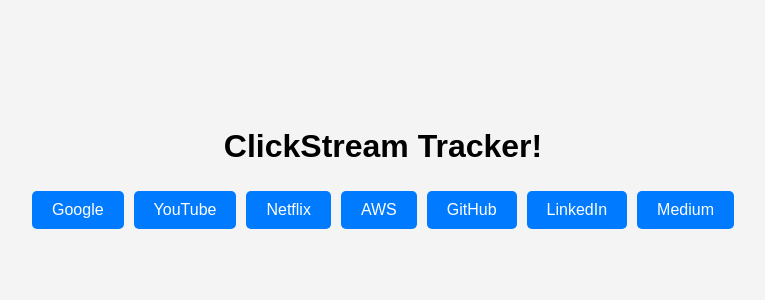
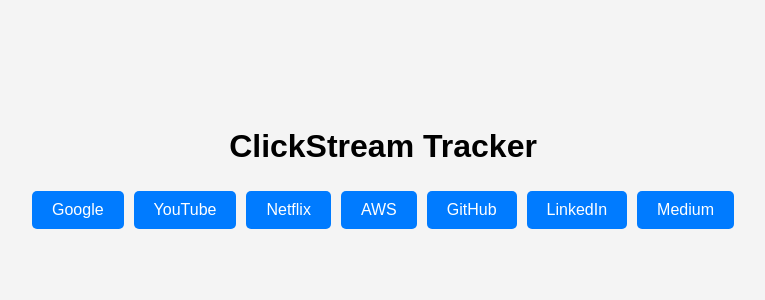
Before and after one commit to rohithgowthamg4927/clickweb, a React (Create React App) app: page / in a window 1280 px wide. Shown: the top 300 px of the page, without its empty margins (257-1022 px from the left). Built offline with nearby package versions, Linux system fonts and the light colour scheme.

Commit message:
update App.js

```diff
--- a/src/App.js
+++ b/src/App.js
@@ -107,7 +107,7 @@
 
   return (
     <div style={{ textAlign: "center", marginTop: "100px" }}>
-      <h1>ClickStream Tracker!</h1>
+      <h1>ClickStream Tracker</h1>
       {Object.keys(buttonUrls).map((name) => (
         <button key={name} onClick={() => handleClick(name)} style={{ margin: "5px" }}>
           {name}
```
